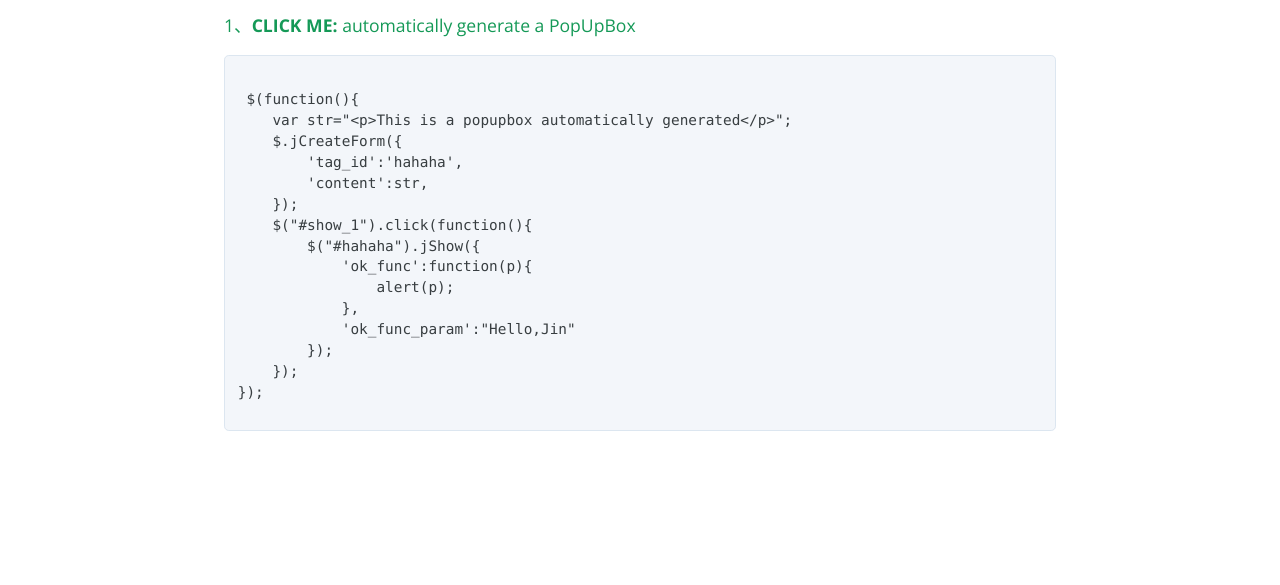
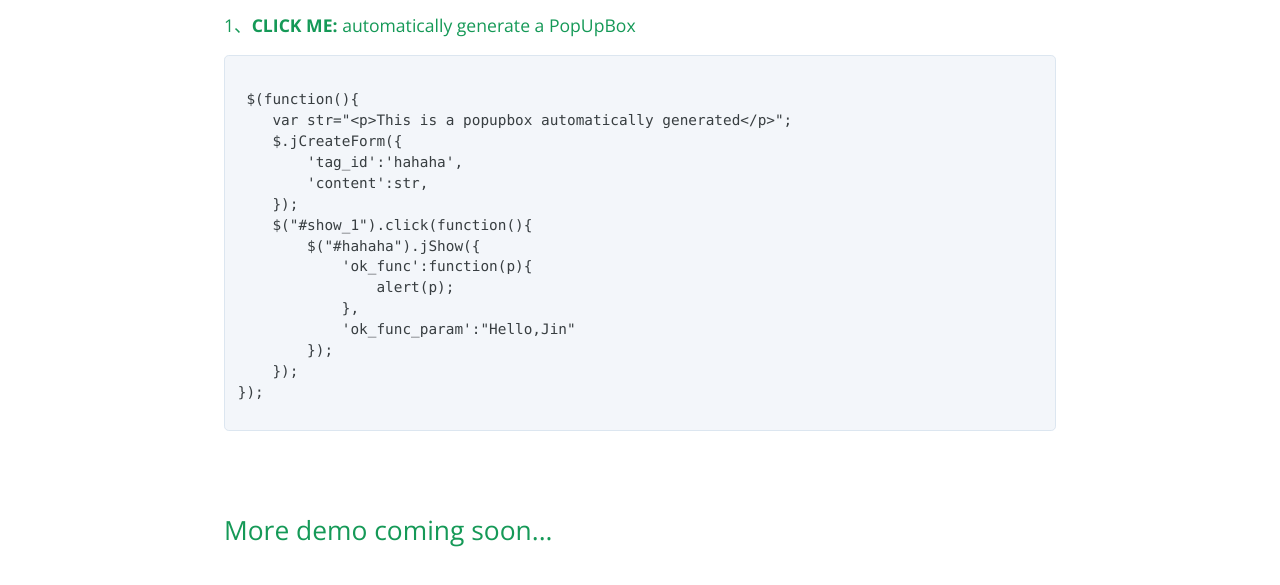
Before and after one commit to PichurChill/jpub, a plain HTML site: page index.html in a window 1280 px wide. Shown: the part 487-1072 px from the top of the page. Before the commit the page ends 966 px from the top, so only its background shows below. Drawn offline with nearby package versions, Linux system fonts and the light colour scheme.

Commit message:
demo fix

```diff
--- a/index.html
+++ b/index.html
@@ -30,6 +30,9 @@
 
         </pre>
     </section>
+    <section class="main-content">
+        <h2>More demo coming soon...</h2>
+    </section>
     <script src="md/markdown.min.js"></script>
     <script src="dist/jquery-3.0.0.min.js"></script>
     <script src="dist/jpub.min.js"></script>
```
